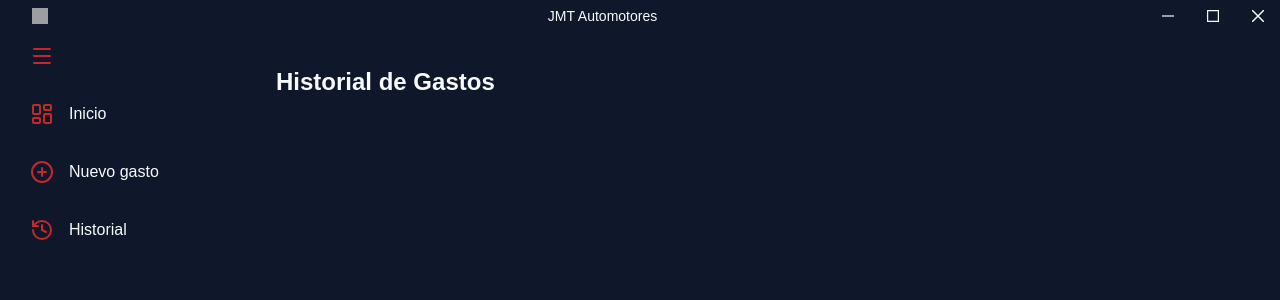
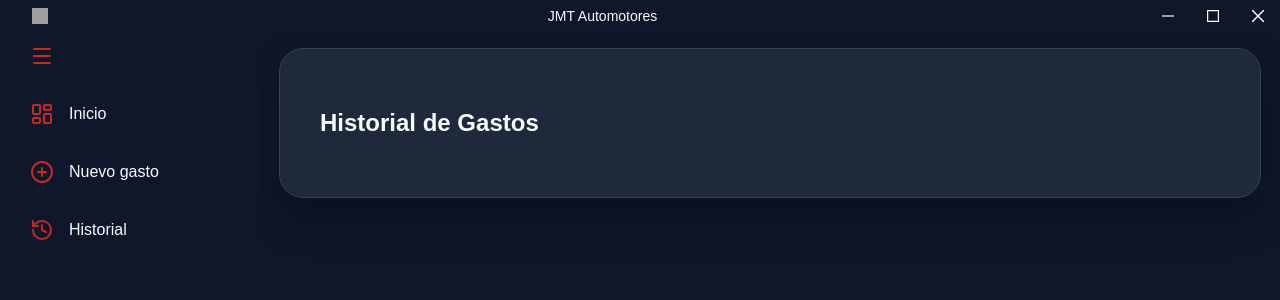
Before and after one commit to cuni10/app_gastos2, a React (Vite) app in the folder src/renderer/: page /#/historial in a window 1280 px wide. Shown: the top 300 px of the page. Built offline with nearby package versions, Linux system fonts and the light colour scheme; grey boxes are pictures that could not be loaded.

Commit message:
style: refactor history interface to card-based layout

```diff
--- a/src/renderer/src/components/HistorialGastos.jsx
+++ b/src/renderer/src/components/HistorialGastos.jsx
@@ -16,9 +16,9 @@ const HistorialGastos = () => {
     fetchHistorial()
   }, [])
   return (
-    <div className="history-container">
-      <h2 className="history-title">Historial de Gastos</h2>
-      <div className="expense-list">
+    <div className="container-history">
+      <div className="card-history">
+        <h2 className="history-title">Historial de Gastos</h2>
         {historial.map((gasto) => (
           <div key={gasto.id} className="expense-card">
             <div className="expense-icon-wrapper">
--- a/src/renderer/src/css/HistorialGastos.css
+++ b/src/renderer/src/css/HistorialGastos.css
@@ -1,35 +1,41 @@
-.history-container {
+.container-history {
   width: 100%;
-  height: 100vw;
+  height: 100%;
   box-sizing: border-box;
   background-color: var(--bg-dark);
-  color: var(--text-light);
-  display: flex;
-  flex-direction: column;
   padding: 1rem;
 }
 
 .history-title {
   font-size: 1.5rem;
-  margin-bottom: 1.5rem;
   color: var(--text-light);
   font-weight: 600;
 }
 
-.expense-list {
+.card-history {
   display: flex;
   flex-direction: column;
   gap: 1rem;
+  max-width: 900px;
+  width: 100%;
+  justify-self: center;
+  border-radius: 24px;
+  background-color: var(--card-bg);
+  border: 1px solid var(--border-subtle);
+  box-shadow: 0 20px 40px rgba(0, 0, 0, 0.3);
+  padding: 40px;
 }
 
 .expense-card {
-  background-color: var(--card-bg);
+  background-color: var(--bg-dark);
   padding: 1rem;
   display: flex;
   align-items: center;
   gap: 1rem;
   transition: transform 0.2s ease;
   border-left: 4px solid transparent;
+  color: var(--text-light);
+  border-radius: 9px;
 }
 
 .expense-card:hover {
```
